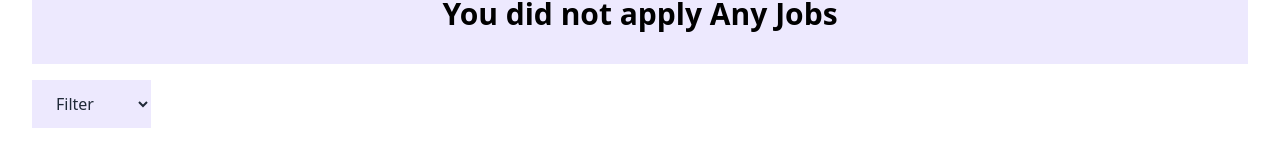
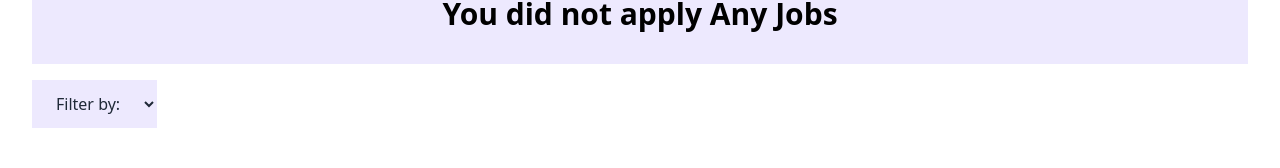
Before and after one commit to SaAbdullah131/DreamCareer_, a React (Vite) app: page /applied in a window 1280 px wide. Shown: the part 132-300 px from the top of the page. Built offline with nearby package versions, Linux system fonts and the light colour scheme.

Commit message:
successfully filtered added in applied jobs page

```diff
--- a/src/component/AppliedJobs/AppliedJobs.jsx
+++ b/src/component/AppliedJobs/AppliedJobs.jsx
@@ -1,4 +1,4 @@
-import React, { useEffect, useState } from 'react';
+import React, { useEffect, useState,useMemo } from 'react';
 import { getStoredJobs } from '../../Utils/fakedDB';
 import { useLoaderData } from 'react-router-dom';
 import SingleAppliedJobs from '../SingleAppliedJobs/SingleAppliedJobs';
@@ -6,19 +6,35 @@ import SingleAppliedJobs from '../SingleAppliedJobs/SingleAppliedJobs';
 const AppliedJobs = () => {
 
     const jobsArr = useLoaderData();
-    console.log(jobsArr);
+    const [selectedOption, setSelectedOption] = useState(null);
+
+    const getFilteredList=()=> {
+        // Avoid filter when selectedCategory is null
+        if (!selectedOption) {
+          return jobsArr;
+        }
+        return jobsArr.filter((item) => item.site === selectedOption);
+      }
+      const filteredList = useMemo(getFilteredList, [selectedOption,jobsArr]);
+
+    const handleCategoryChange=(event) =>{
+        setSelectedOption(event.target.value);
+      }
+      const filData = filteredList ? filteredList : jobsArr;
+
     return (
         <div className='min-h-screen'>
             <h1 className='bg-violet-100 text-3xl text-black font-bold text-center py-8 px-5 mt-4 mb-4 gap-5'>{jobsArr.length ? `Your Applied Jobs : ${jobsArr.length}` : 'You did not apply Any Jobs'}</h1>
             <div>
-                <select name="site" id="site" className='bg-violet-100 mb-4 px-5 py-3 place-self-start'>
-                    <option value="" disabled selected>Filter</option>
+                <select name="site" id="site"onChange={handleCategoryChange} className='bg-violet-100 mb-4 px-5 py-3 place-self-start'>
+                  <option value="" disabled selected>Filter by:</option>
                     <option value="Onsite">Onsite</option>
                     <option value="Remote">Remote</option>
                 </select>
+
                 <div>
                     {
-                        jobsArr.map(job => <SingleAppliedJobs
+                        filData.map(job => <SingleAppliedJobs
                             key={job.id}
                             job={job}
                         ></SingleAppliedJobs>)
```
Also changed, not shown: 1 other file (tests, documents, lock files or other folders).
